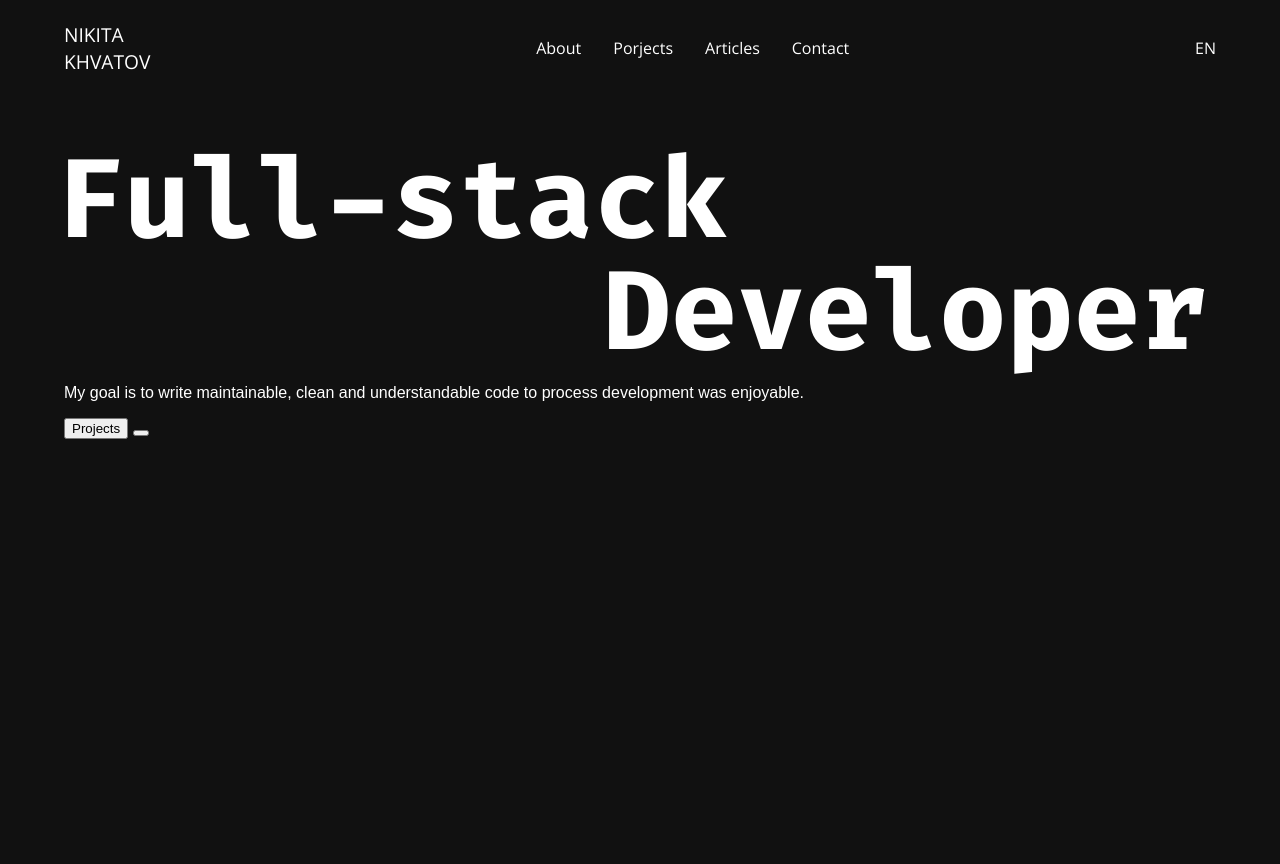
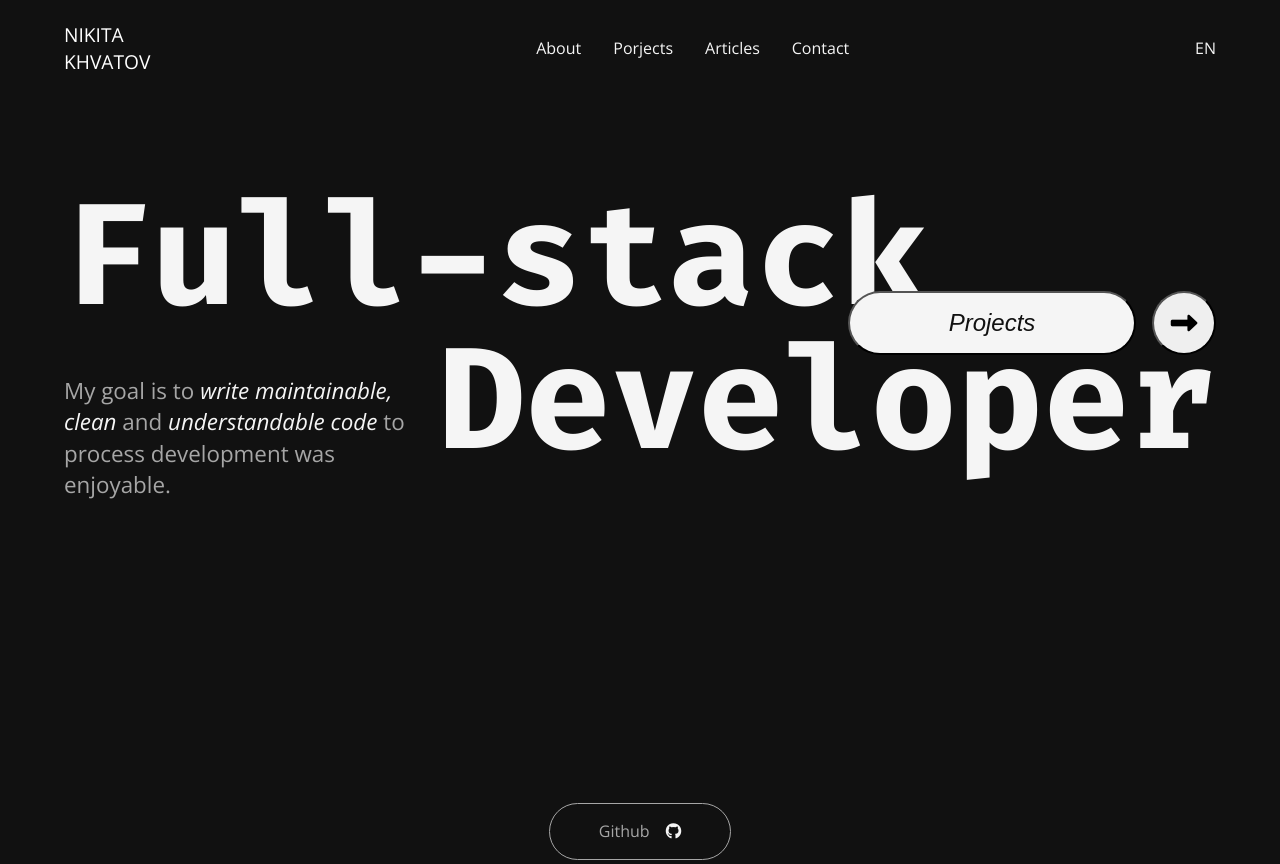
Before and after one commit to niamul007/personal-website, a plain HTML site: page index.html in a window 1280 px wide. Drawn offline with nearby package versions, Linux system fonts and the light colour scheme.

Commit message:
adding social icons

```diff
--- a/index.css
+++ b/index.css
@@ -2,11 +2,11 @@ body {
   margin: 0;
   padding: 0;
   box-sizing: border-box;
-  font-family: "Poppins", sans-serif;
+  font-family: "Open Sans", sans-serif;
   background-color: #111111;
-  color: white;
+  color: #f5f5f5;
   padding: 0px 4rem 0px 4rem;
-  max-width: 1600px; /* keeps design centered */
+  max-width: 1600px;
   margin: 0 auto;
 }
 
@@ -44,28 +44,97 @@ body {
   font-size: 1rem;
 }
 
+/* hero section design  */
+
+.wrapper {
+  width: 100%; /* or your hero bg */
+}
+
 .hero {
+  max-width: 1600px;
+}
+
+h1 {
   display: flex;
   flex-direction: column;
-  height: 90vh;
-  width: 100%;
-  gap: 2rem;
-  padding: 0;
-  margin: 0;
-  padding-top: 5rem;
-}
-.hero h1 {
+  align-items: flex-start; /* Full-stack stays on the left */
+  font-size: 9rem;
+  line-height: 1;
   font-family: "Fira Code", monospace;
-  font-size: 7rem;
-  font-weight: 700;
-  margin: 0;
-  padding: 0;
-  line-height: 1;           /* avoid clipping */
-  position: relative;
-  left: -8px;               /* nudge 2px left */
 }
 
-.hero h1 span {
-  display: block;
-  text-align: right;
+.title-right {
+  align-self: flex-end; /* Developer goes to the right */
+  /* optional styling */
 }
+
+.para-and-btn {
+  position: relative;
+  top: -13.5rem;
+  left: 0;
+  width: 30%;
+}
+
+.hero-para {
+  font-size: 1.4rem;
+  line-height: 1.4em;
+  font-family: "Open Sans", sans-serif;
+  font-weight: 300;
+  color: #a6a6a6;
+}
+.hero-para i {
+  color: #f5f5f5;
+}
+
+.hero-btns {
+  display: flex;
+  justify-content: flex-end;
+  align-items: flex-end;
+  gap: 1rem;
+  position: relative;
+  top: -28rem;
+}
+
+.hero-btn {
+  height: 4rem;
+  width: 18rem;
+  border-radius: 50px;
+  font-size: 1.5rem;
+  background-color: #f5f5f5;
+  color: #111111;
+  font-style: italic;
+}
+
+.round-icon-btn {
+  height: 4rem;
+  width: 4rem;
+  border-radius: 50px;
+}
+.social-links{
+  display: flex;
+  justify-content: center;
+  align-items: center;
+  gap: 1.5rem;
+}
+
+.social-icon{
+  display: flex;
+  justify-content: center;
+  align-items: center;
+  gap: 1rem;
+  height: 55px;
+  width: 180px;
+  border-radius: 50px;
+  border: 1px solid #a6a6a6;
+}
+
+.logo-name{
+  font-size: 1rem;
+  color: #a6a6a6;
+}
+
+
+.icon-img{
+  height: 40px;
+  width:40px;
+}
--- a/index.html
+++ b/index.html
@@ -17,6 +17,10 @@
       href="https://fonts.googleapis.com/css2?family=Fira+Code:wght@300..700&family=Open+Sans:ital,wght@0,300..800;1,300..800&display=swap"
       rel="stylesheet"
     />
+    <link
+      rel="stylesheet"
+      href="https://cdnjs.cloudflare.com/ajax/libs/font-awesome/4.7.0/css/font-awesome.min.css"
+    />
   </head>
   <body>
     <section class="header">
@@ -33,21 +37,35 @@
         </div>
       </div>
     </section>
+    <div class="wrapper">
           <section class="hero">
       <div class="main-title">
-        <h1>Full-stack <span>Developer</span></h1>
+        <h1>
+          <span class="title-left">Full-stack</span>
+          <span class="title-right">Developer</span>
+        </h1>
+      </div>
       <div class="para-and-btn">
         <p class="hero-para">
-            My goal is to write maintainable, clean and understandable code to
+          My goal is to <i>write maintainable, clean</i> and <i>understandable code </i>to
           process development was enjoyable.
         </p>
       </div>
       <div class="hero-btns">
         <button class="hero-btn">Projects</button>
-          <button class="round-icon-btn"></button>
+        <button class="round-icon-btn">
+          <i class="fa fa-long-arrow-right fa-2x" aria-hidden="true"></i>
+        </button>
+      </div>
+      <div class="social-links">
+        <div class="social-icon">
+          <p class="logo-name">Github</p>
+          <i class="fa-brands fa-github fa-1x"></i>
         </div>
       </div>
     </section>
+    </div>
     <script src="index.js"></script>
+    <script src="https://kit.fontawesome.com/ebb1d5fe60.js" crossorigin="anonymous"></script>
   </body>
 </html>
```
Also changed, not shown: github-sign.png (added). Lines whose indentation alone changed are shown as unchanged.
